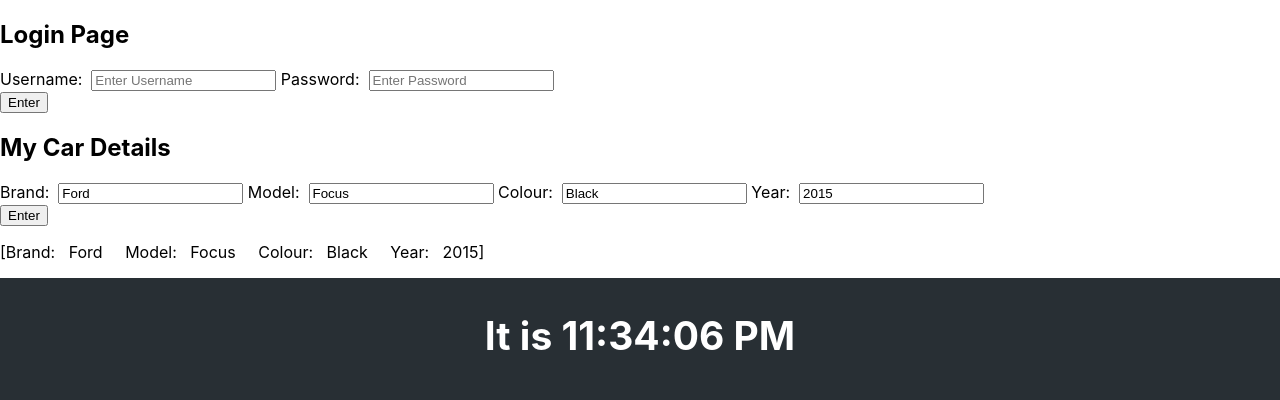
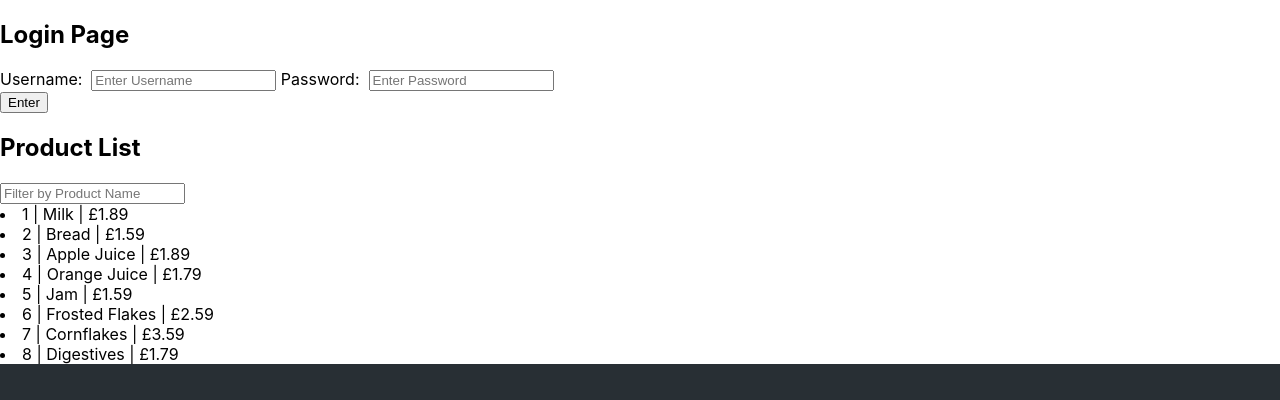
Before and after one commit to sanchayarun/React-Week-11, a React (Create React App) app: page / in a window 1280 px wide. Shown: the top 400 px of the page. Built offline with nearby package versions, Linux system fonts and the light colour scheme.

Commit message:
state product table exercise

```diff
--- a/package.json
+++ b/package.json
@@ -8,7 +8,7 @@
     "@testing-library/user-event": "^13.5.0",
     "react": "^18.2.0",
     "react-dom": "^18.2.0",
-    "react-scripts": "5.0.1",
+    "react-scripts": "^2.1.3",
     "web-vitals": "^2.1.4"
   },
   "scripts": {
--- a/src/App.js
+++ b/src/App.js
@@ -1,3 +1,4 @@
+import React from "react";
 import './App.css';
 import Footer from './Footer/Footer.jsx';
 import MyComponent from './Component/MyComponent';
--- a/src/Car/Car.jsx
+++ b/src/Car/Car.jsx
@@ -1,4 +1,4 @@
-import { useState } from "react";
+import React, { useState } from "react";
 
 const Car = () => {
 
--- a/src/Clock/Clock.jsx
+++ b/src/Clock/Clock.jsx
@@ -1,4 +1,4 @@
-import {Component} from 'react';
+import React, {Component} from 'react';
 export default class Clock extends Component {
     constructor(props) {
         super(props);
--- a/src/Component/MyComponent.jsx
+++ b/src/Component/MyComponent.jsx
@@ -1,3 +1,6 @@
+import React from "react";
+
+
 const MyComponent = () => {
 return(
     <h2> Please take me on walks!</h2>
--- a/src/Footer/Footer.jsx
+++ b/src/Footer/Footer.jsx
@@ -1,3 +1,4 @@
+import React from 'react';
 import '../App.css';
 
 const Footer = () => {
--- a/src/Login/Login.jsx
+++ b/src/Login/Login.jsx
@@ -1,4 +1,4 @@
-import { useState } from "react";
+import React, { useState } from "react";
 
 const  Login = () => {
 
--- /dev/null
+++ b/src/ProductTable/ProductTable.jsx
@@ -0,0 +1,70 @@
+import React, { useState } from 'react';
+
+
+const Products= [
+  { productID: 1, productName: 'Milk', productPrice: 1.89 },
+  {productID: 2, productName: 'Bread', productPrice: 1.59 },
+  {productID: 3, productName: 'Apple Juice', productPrice: 1.89 },
+  {productID: 4, productName: 'Orange Juice', productPrice: 1.79 },
+  {productID: 5, productName: 'Jam', productPrice: 1.59 },
+  {productID: 6, productName: 'Frosted Flakes', productPrice: 2.59 },
+  {productID: 7, productName: 'Cornflakes', productPrice: 3.59 },
+  {productID: 8, productName: 'Digestives', productPrice: 1.79 },
+
+];
+
+function ProductList() {
+
+  const [productName, setProductName] = useState('');
+
+  const [foundProducts, setFoundProducts] = useState(Products);
+
+  const filter = (event) => {
+    const keyword = event.target.value;
+
+    if (keyword !== '') {
+      const results = Products.filter((product) => {
+        return product.productName.toLowerCase().includes(keyword.toLowerCase()    // if search word is part of product name it will be returned
+      )});
+      setFoundProducts(results);
+    } else {
+      setFoundProducts(Products);
+
+    }
+
+    setProductName(keyword);
+  };
+
+  return (
+    <div className="container">
+
+      <h2>Product List</h2>
+      <input
+        type="search"
+        value={productName}
+        onChange={filter}
+        className="input"
+        placeholder="Filter by Product Name"
+      />
+
+      <div className="product-list">
+        {foundProducts && foundProducts.length > 0 ? (
+          foundProducts.map((product) => (
+            <li key={product.productID} className="product">
+
+      {product.productID}  |  {product.productName}  |  £{product.productPrice}
+
+              {/* <span className="product-id">{product.productID} | </span>
+              <span className="product-name">{product.productName} | </span>
+              <span className="product-price">£{product.productPrice} </span> */}
+            </li>
+          ))
+        ) : (
+          <h1>No product found!</h1>
+        )}
+      </div>
+    </div>
+  );
+}
+
+export default ProductList;
--- a/src/Prop_Component/contactComponent.jsx
+++ b/src/Prop_Component/contactComponent.jsx
@@ -1,3 +1,5 @@
+import React from "react";
+
 import ContactInfo from "./contactProp";
 
 const ContactComponent = () => {
--- a/src/Prop_Component/contactProp.jsx
+++ b/src/Prop_Component/contactProp.jsx
@@ -1,3 +1,4 @@
+import React from "react";
 
 const ContactInfo = (props) => {
     return(
--- a/src/index.js
+++ b/src/index.js
@@ -4,14 +4,16 @@ import './index.css';
 import App from './App';
 import reportWebVitals from './reportWebVitals';
 import Login from './Login/Login';
-import Car from './Car/Car';
+// import Car from './Car/Car';
+import ProductList from './ProductTable/ProductTable';
 
 
 const root = ReactDOM.createRoot(document.getElementById('root'));
 root.render(
   <React.StrictMode>
     <Login />
-    <Car />
+    {/* <Car /> */}
+    <ProductList />
     <App />
 
   </React.StrictMode>
```
Also changed, not shown: 1 other file (tests, documents, lock files or other folders).
